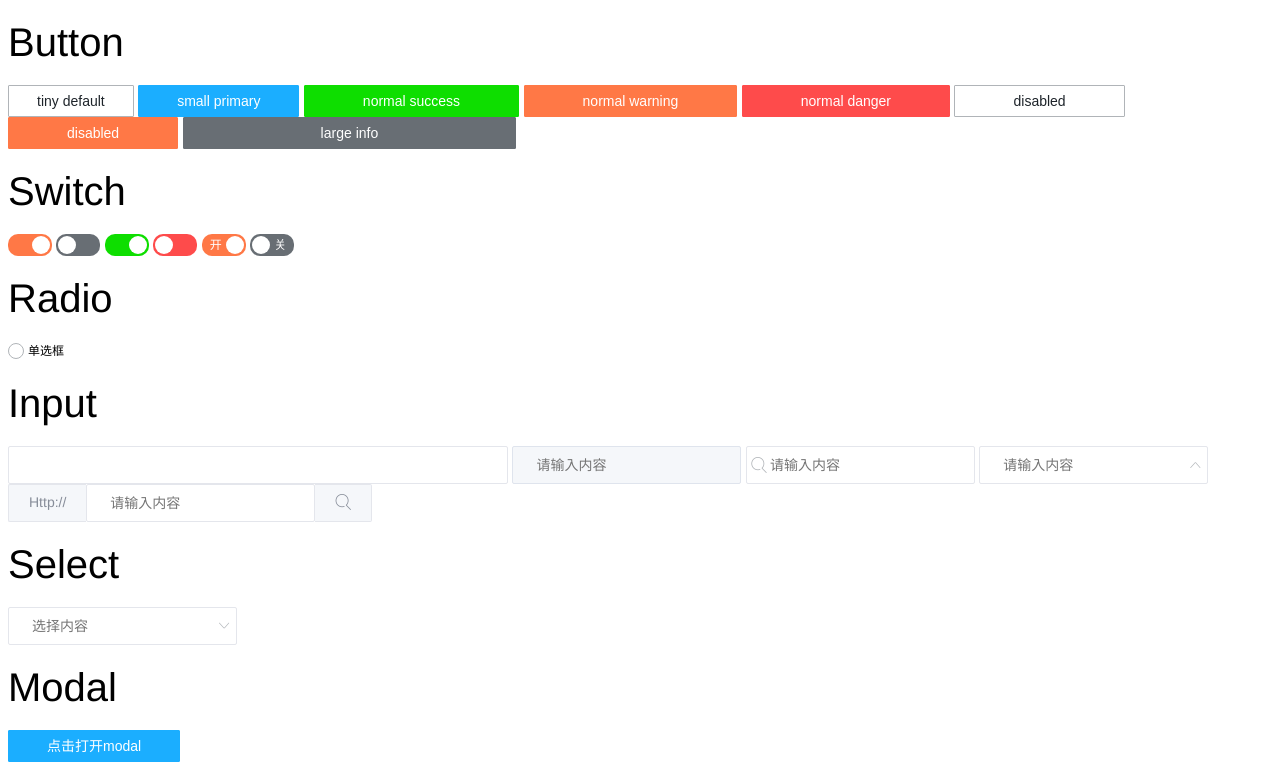
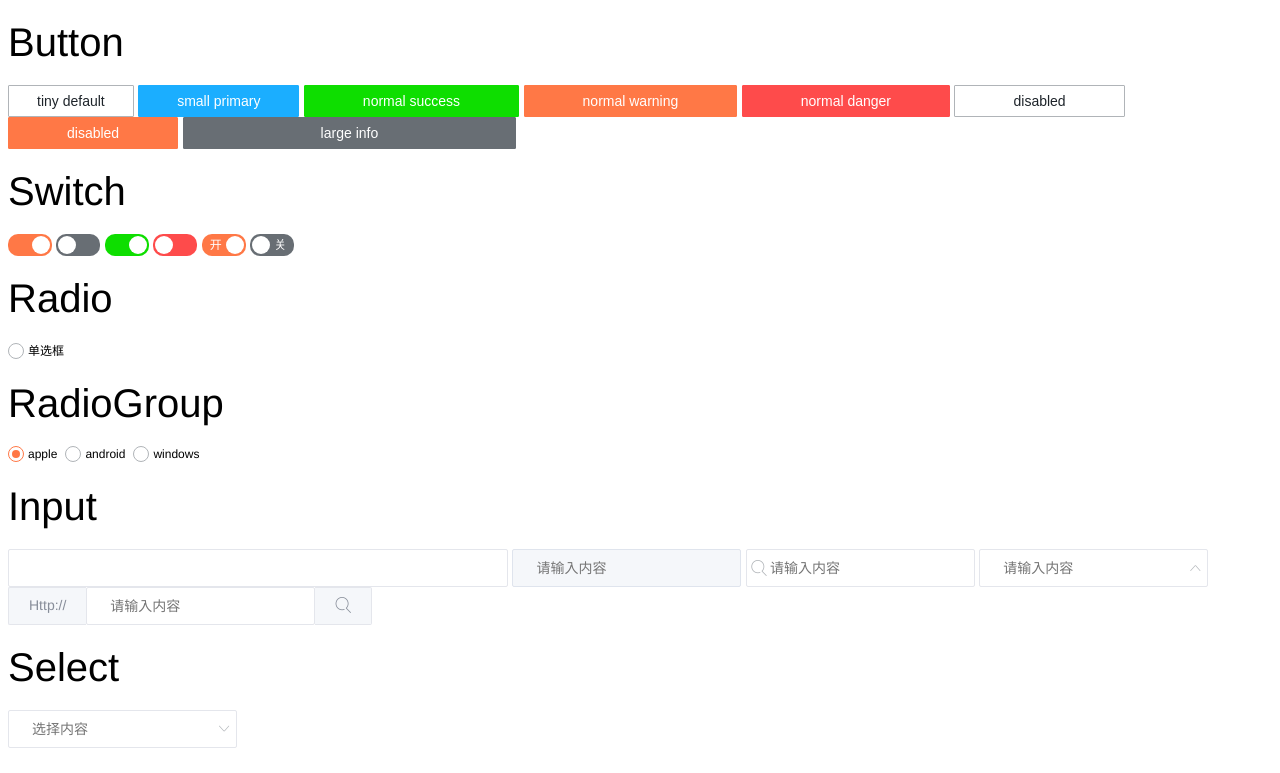
Before and after one commit to Nabufaces/lanlan-ui, a Vue app: page / in a window 1280 px wide. Shown: the top 773 px of the page. Built offline with nearby package versions, Linux system fonts and the light colour scheme.

Commit message:
lan-radioGroup

```diff
--- a/src/components/index.vue
+++ b/src/components/index.vue
@@ -26,6 +26,15 @@
     <label class="title">Radio</label>
     <div class="group">
       <lan-radio v-model="radioValue" label="单选框"></lan-radio>
+    </div>
+
+    <label class="title">RadioGroup</label>
+    <div class="group">
+      <lan-radio-group v-model="radioGroup">
+        <lan-radio label="apple">apple</lan-radio>
+        <lan-radio label="android">android</lan-radio>
+        <lan-radio label="windows">windows</lan-radio>
+      </lan-radio-group>
     </div>
 
     <label class="title">Input</label>
@@ -113,6 +122,7 @@
 <script>
   import lanButton from './lan-button/lan-button'
   import lanSwitch from './lan-switch/lan-switch'
+  import lanRadioGroup from './lan-radioGroup/lan-radioGroup'
   import lanRadio from './lan-radio/lan-radio'
   import lanInput from './lan-input/lan-input'
   import lanSelect from './lan-select/lan-select'
@@ -211,12 +221,14 @@
           name: '王小二',
           address: '上海市普陀区金沙江路 1520 弄'
         }],
-        radioValue: false
+        radioValue: false,
+        radioGroup: 'apple'
       }
     },
     components: {
       lanButton,
       lanSwitch,
+      lanRadioGroup,
       lanRadio,
       lanInput,
       lanSelect,
--- a/src/components/lan-radio/lan-radio.css
+++ b/src/components/lan-radio/lan-radio.css
@@ -28,6 +28,7 @@
   border: 1px solid #B0B4B8;
   border-radius: 50%;
   transition: all 0.2s ease-in-out;
+  z-index: 1;
 }
 .lan-radio .radio .radio-inner::after {
   position: absolute;
@@ -60,7 +61,6 @@
   bottom: 0;
   left: 0;
   right: 0;
-  z-index: 1;
   opacity: 0;
   cursor: pointer;
 }
--- a/src/components/lan-radio/lan-radio.less
+++ b/src/components/lan-radio/lan-radio.less
@@ -26,6 +26,7 @@
       border: 1px solid #B0B4B8;
       border-radius: 50%;
       transition: all .2s ease-in-out;
+      z-index: 1;
       &::after {
         position: absolute;
         width: 8px;
@@ -57,7 +58,6 @@
       bottom: 0;
       left: 0;
       right: 0;
-      z-index: 1;
       opacity: 0;
       cursor: pointer;
     }
--- a/src/components/lan-radio/lan-radio.vue
+++ b/src/components/lan-radio/lan-radio.vue
@@ -22,12 +22,12 @@
       },
       label: {
         type: [String, Number]
-      },
+      }
     },
     data() {
       return {
         currentValue: this.value,
-        group: false,
+        group: false
       }
     },
     methods: {
@@ -37,11 +37,15 @@
         }
 
         this.currentValue = event.target.checked;
+        if (!this.group) {
+          this.$emit('onChange', this.currentValue);
+        }
 
-        if (!this.group) {
-          this.$emit('on-change');
+        if (this.group && this.label !== undefined) {
+          this.$parent.change(this.label);
         }
-      },
+
+      }
     }
   }
 </script>
--- /dev/null
+++ b/src/components/lan-radioGroup/lan-radioGroup.css
@@ -0,0 +1,5 @@
+.lan-radioGroup {
+  display: inline-block;
+  font-size: 12px;
+  vertical-align: middle;
+}
--- /dev/null
+++ b/src/components/lan-radioGroup/lan-radioGroup.less
@@ -0,0 +1,5 @@
+.lan-radioGroup {
+  display: inline-block;
+  font-size: 12px;
+  vertical-align: middle;
+}
--- /dev/null
+++ b/src/components/lan-radioGroup/lan-radioGroup.vue
@@ -0,0 +1,49 @@
+<template>
+  <div class="lan-radioGroup">
+    <slot></slot>
+  </div>
+</template>
+
+<script>
+
+  export default {
+    name: 'lan-radioGroup',
+    props: {
+      value: {
+        type: [String, Number],
+        default: ''
+      }
+    },
+    data () {
+      return {
+        currentValue: this.value,
+        childrens: []
+      };
+    },
+    mounted () {
+      this.updateValue();
+    },
+    methods: {
+      updateValue () {
+        const label = this.currentValue;
+        const childrens = this.$children;
+        childrens.forEach((child) => {
+          child.currentValue = label === child.label;
+          child.group = true;
+        });
+      },
+      change (label) {
+        this.currentValue = label;
+        this.updateValue();
+        this.$emit('onChange', label);
+      }
+    },
+    watch: {
+      value () {
+        this.updateValue();
+      }
+    }
+  };
+</script>
+
+<style src="./lan-radioGroup.css" scoped></style>
```
Also changed, not shown: 1 other file (tests, documents, lock files or other folders).
